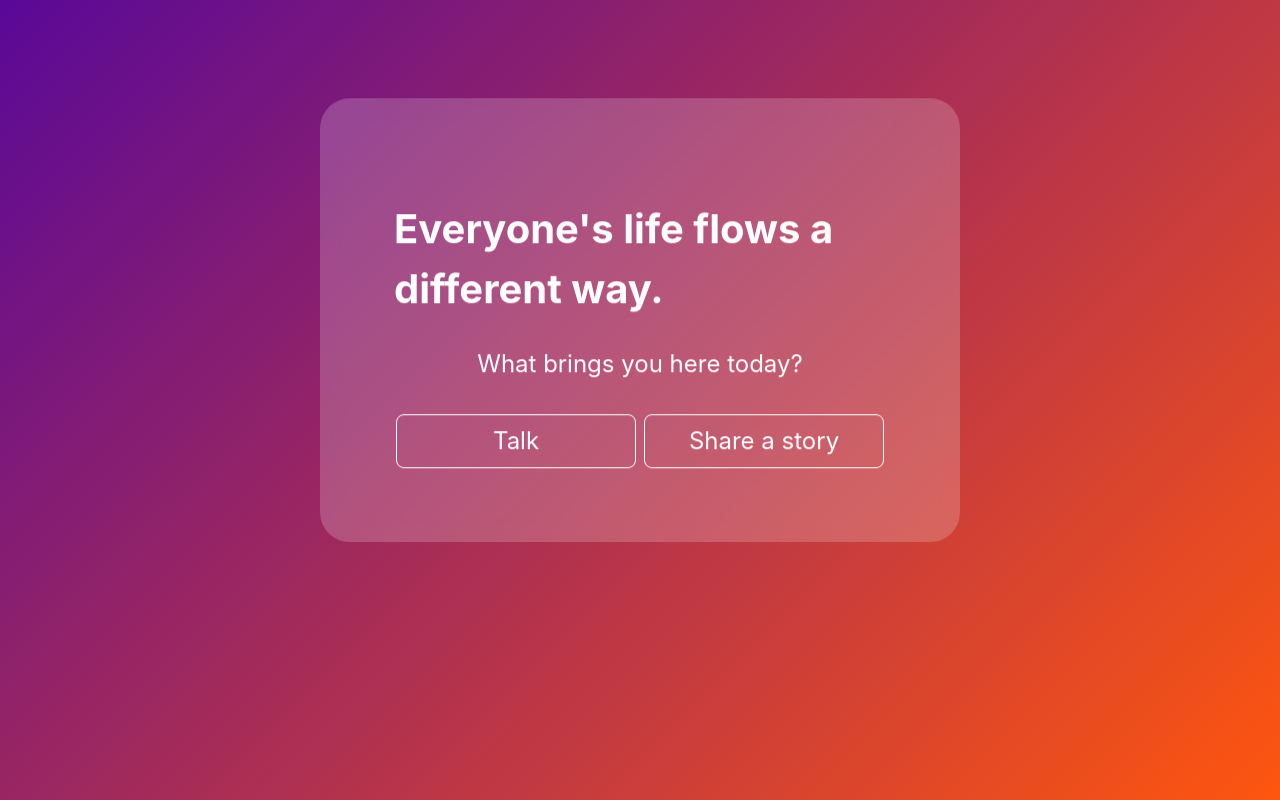
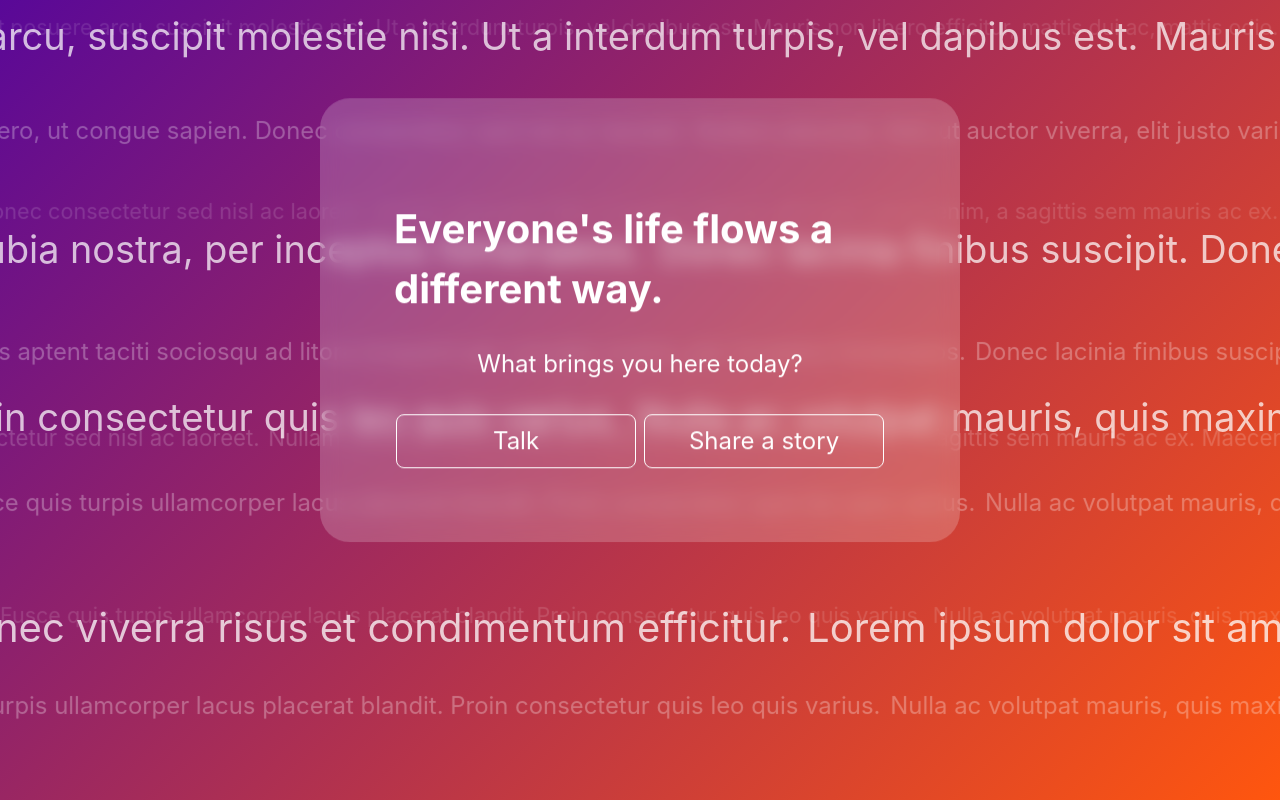
Before and after one commit to myfatemi04/rivers, a React (Create React App) app: page / in a window 1280 px wide. Built offline with nearby package versions, Linux system fonts and the light colour scheme.

Commit message:
River with translucent

```diff
--- a/src/App.js
+++ b/src/App.js
@@ -3,17 +3,17 @@ import River from "./components/River";
 import Home from "./pages/Home";
 import Share from "./pages/Share";
 import Talk from "./pages/Talk";
-import { useState } from "react";
 
 export default function App() {
-    /*
-    Linear gradient from #590898 to #FF560E at 45 degree angle
-    */
+  /*
+  Linear gradient from #590898 to #FF560E at 45 degree angle
+  */
   return <BrowserRouter>
     <Routes>
       <Route path="/" element={<Home />} />
       <Route path="/share" element={<Share />} />
       <Route path="/talk" element={<Talk />} />
+      <Route path="/river" element={<River />} />
     </Routes>
   </BrowserRouter>
 }
--- a/src/components/ChatMessages.js
+++ b/src/components/ChatMessages.js
@@ -14,12 +14,23 @@ function ChatMessage({ message }) {
 			</pre>
 			{message.quotes && message.quotes.length > 0 && <div style={{ display: "flex", flexDirection: "column", alignItems: "flex-start" }}>
 				{message.quotes.map((quote, index) => {
-					if (!quote) {
-						return null;
-					}
+					quote = "Test";
+					// if (!quote) {
+					// 	return null;
+					// }
 
-					return <div>
-						<b>Quote from story:</b> {quote}
+					return <div style={{
+						// translucent background
+						backgroundColor: "rgba(0, 0, 0, 0.5)",
+						color: "black",
+						borderRadius: "0.25rem",
+						padding: "1rem",
+						marginTop: "0.5rem",
+						width: "100%",
+					}}>
+						"<em>
+							{quote}
+						</em>"
 					</div>;
 				})}
 			</div>}
--- a/src/components/River.js
+++ b/src/components/River.js
@@ -77,12 +77,14 @@ function Line({ line, depth, y, x, maxOffset = null }) {
 
 	const baseWidth = ref.current?.clientWidth;
 
+	const totalWidth = baseWidth * 2 + 8 / depth;
+
 	return <>
 		<span style={{
 			position: 'absolute',
 			overflow: "visible",
 			whiteSpace: "nowrap",
-			left: offset + "px",
+			left: (offset % totalWidth) + "px",
 			fontSize: fontSize + "px",
 			top: y,
 			opacity,
@@ -97,7 +99,7 @@ function Line({ line, depth, y, x, maxOffset = null }) {
 				position: 'absolute',
 				overflow: "visible",
 				whiteSpace: "nowrap",
-				left: (offset - baseWidth - 8 / depth) + "px",
+				left: ((offset - baseWidth - 8 / depth) % totalWidth) + "px",
 				fontSize: fontSize + "px",
 				top: y,
 				opacity,
@@ -119,16 +121,16 @@ export default function River() {
 		)
 	}, [counter]);
 
-	const [injected, setInjected] = useState(false);
+	// const [injected, setInjected] = useState(false);
 
-	return <div style={{ position: "absolute", inset: 0 }}>
-		<button onClick={() => setInjected(true)} style={{ zIndex: -10, cursor: "pointer" }}>
+	return <div style={{ position: "absolute", inset: 0, zIndex: -1 }}>
+		{/* <button onClick={() => setInjected(true)} style={{ zIndex: -10, cursor: "pointer" }}>
 			Inject
-		</button>
+		</button> */}
 
-		{LINES.map((line, index) => <Line key={index} line={line} depth={depths[index]} y={ys[index] + 4 * Math.sin(counter / 75 * Math.PI)} x={xs[index]} />)}
+		{LINES.map((line, index) => <Line key={index} line={line} depth={depths[index]} y={ys[index] + 8 * Math.sin(counter / 75 * Math.PI + xs[index])} x={xs[index]} />)}
 
-		{injected &&
-			<Line line="Hello" depth={0.5} y={100} x={-10 * getBaseSize("Hello")} maxOffset={100} />}
+		{/* {injected &&
+			<Line line="Hello" depth={0.5} y={100} x={-10 * getBaseSize("Hello")} maxOffset={100} />} */}
 	</div>
 }
--- a/src/index.css
+++ b/src/index.css
@@ -107,3 +107,24 @@ button,
     transform: translateX(-50%);
   }
 }
+
+.main-container {
+  /* Add border-radius to make the box rounded */
+  border-radius: 30px;
+
+  /* Center the box both horizontally and vertically */
+  position: absolute;
+  top: 40%;
+  left: 50%;
+  transform: translate(-50%, -50%);
+  padding: 10px;
+
+  z-index: 1;
+
+  /* Use backdrop filter to create a blurred background */
+  backdrop-filter: blur(10px);
+
+  /* Make the background color transparent */
+  background-color: rgba(255, 255, 255, 0.2);
+  /*box-shadow: 0px 2px 10px rgba(0, 0, 0, 0.3);*/
+}
--- a/src/pages/Home.css
+++ b/src/pages/Home.css
@@ -51,24 +51,6 @@ a:active {
   padding: 0.5rem 1rem;
 }
 
-.main-container {
-  /* Add border-radius to make the box rounded */
-  border-radius: 30px;
-
-  /* Center the box both horizontally and vertically */
-  position: absolute;
-  top: 50%;
-  left: 50%;
-  transform: translate(-50%, -50%);
-
-  /* Use backdrop filter to create a blurred background */
-  backdrop-filter: blur(10px);
-
-  /* Make the background color transparent */
-  background-color: rgba(255, 255, 255, 0.2);
-  /*box-shadow: 0px 2px 10px rgba(0, 0, 0, 0.3);*/
-}
-
 h1 {
   font-size: 2.5rem;
 }
--- a/src/pages/Home.js
+++ b/src/pages/Home.js
@@ -1,7 +1,10 @@
+import River from "../components/River";
 import "./Home.css";
 
 export default function Home() {
 	return (
+		<>
+			<River />
 			<div className="main-container">
 				<div style={{ display: "flex", flexDirection: "column", margin: "4rem", alignItems: "center" }}>
 					<h1>Everyone's life flows a different way.</h1>
@@ -14,5 +17,6 @@ export default function Home() {
 					</div>
 				</div>
 			</div>
+		</>
 	);
 }
--- a/src/pages/Share.css
+++ b/src/pages/Share.css
@@ -8,7 +8,7 @@
 textarea {
   width: 100%;
   padding: 10px;
-    border:#fff;
+  border: #fff;
   border-radius: 30px;
   margin-bottom: 20px;
   font-size: 1.2rem;
@@ -57,23 +57,3 @@
   background-color: #b5b5b6;
   box-shadow: 0px 4px 8px rgba(0, 0, 0, 0.2);
 }
-
-  .main-container {
-
-    /* Add border-radius to make the box rounded */
-    border-radius: 30px;
-
-    /* Center the box both horizontally and vertically */
-    position: absolute;
-    top: 40%;
-    left: 50%;
-    transform: translate(-50%, -50%);
-    padding: 10px;
-
-    /* Use backdrop filter to create a blurred background */
-    backdrop-filter: blur(10px);
-
-    /* Make the background color transparent */
-    background-color: rgba(255, 255, 255, 0.2);
-    /*box-shadow: 0px 2px 10px rgba(0, 0, 0, 0.3);*/
-  }
```
Lines whose indentation alone changed are shown as unchanged.
